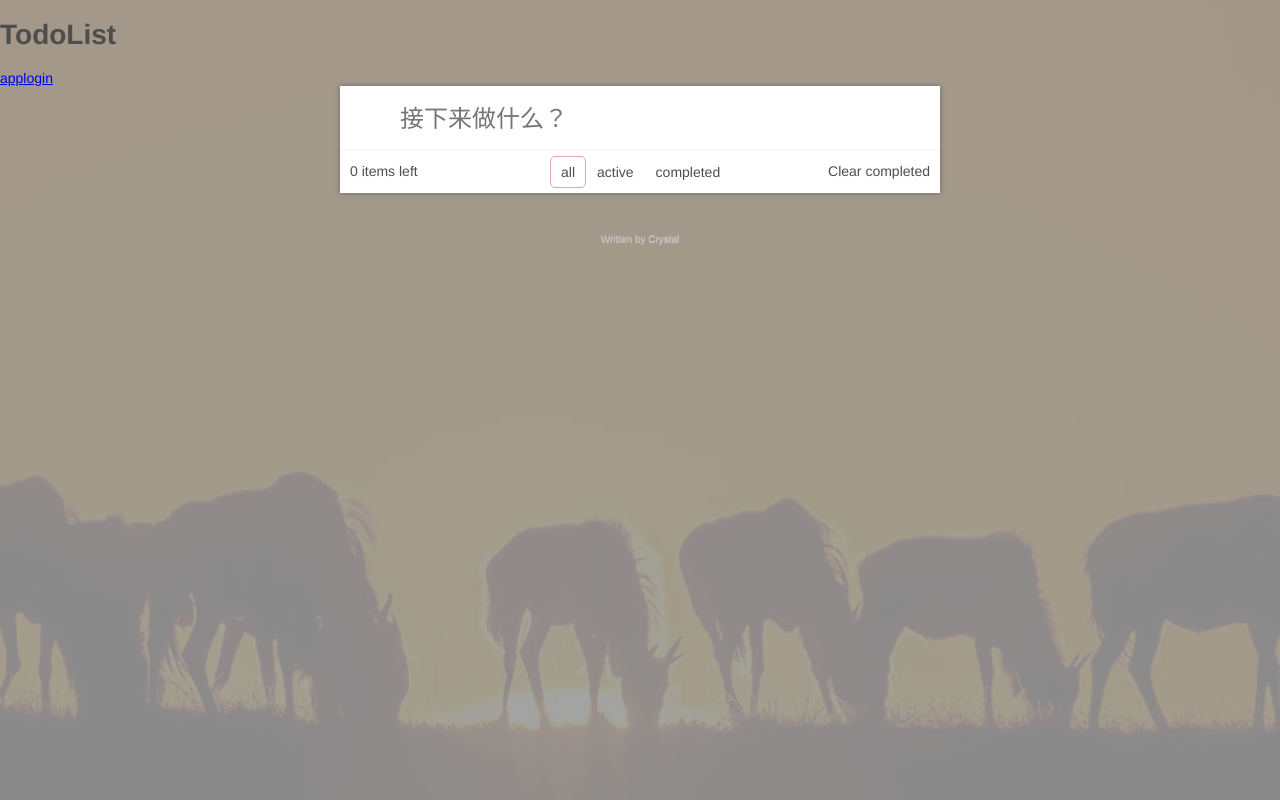
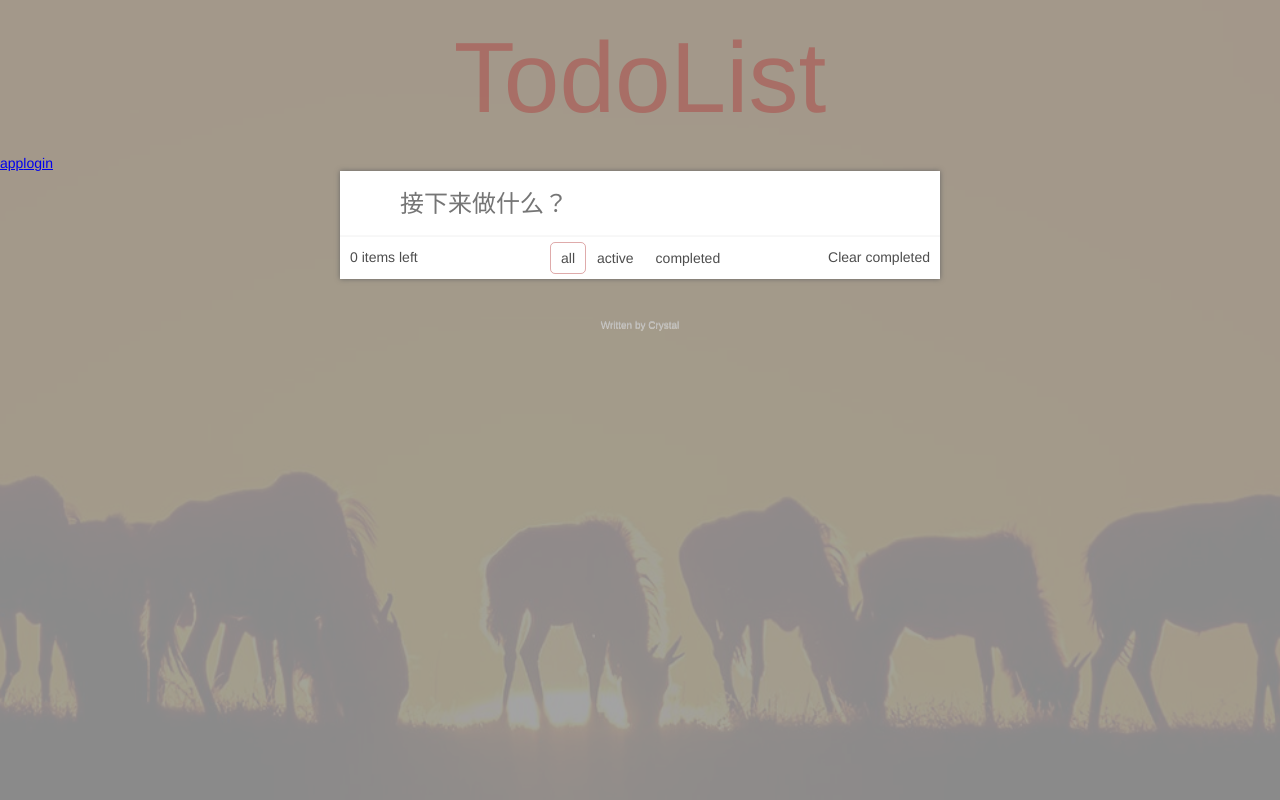
Before and after one commit to Crystal2030/vue-ssr, a Vue app: page /app in a window 1280 px wide. Built offline with nearby package versions, Linux system fonts and the light colour scheme; the HTML template or start-up script is replaced by a standard one.

Commit message:
解决组件命名校验warning

```diff
--- a/client/views/layout/header.vue
+++ b/client/views/layout/header.vue
@@ -1,16 +1,20 @@
 <template>
-    <header :class="$style.mainHeader">
+    <!--<header :class="$style.mainHeader">
         <h1>TodoList</h1>
-    </header>
+    </header>-->
+  <header class="main-header">
+    <h1 class="main-header">TodoList</h1>
+  </header>
 </template>
 
 <script>
     export default {
-      name: 'header'
+      name: 'header1'
     }
 </script>
 
-<style lang="stylus" module>
+<!--<style lang="stylus" module>-->
+<style lang="stylus">
     .main-header{
         text-align center
         h1{
```
